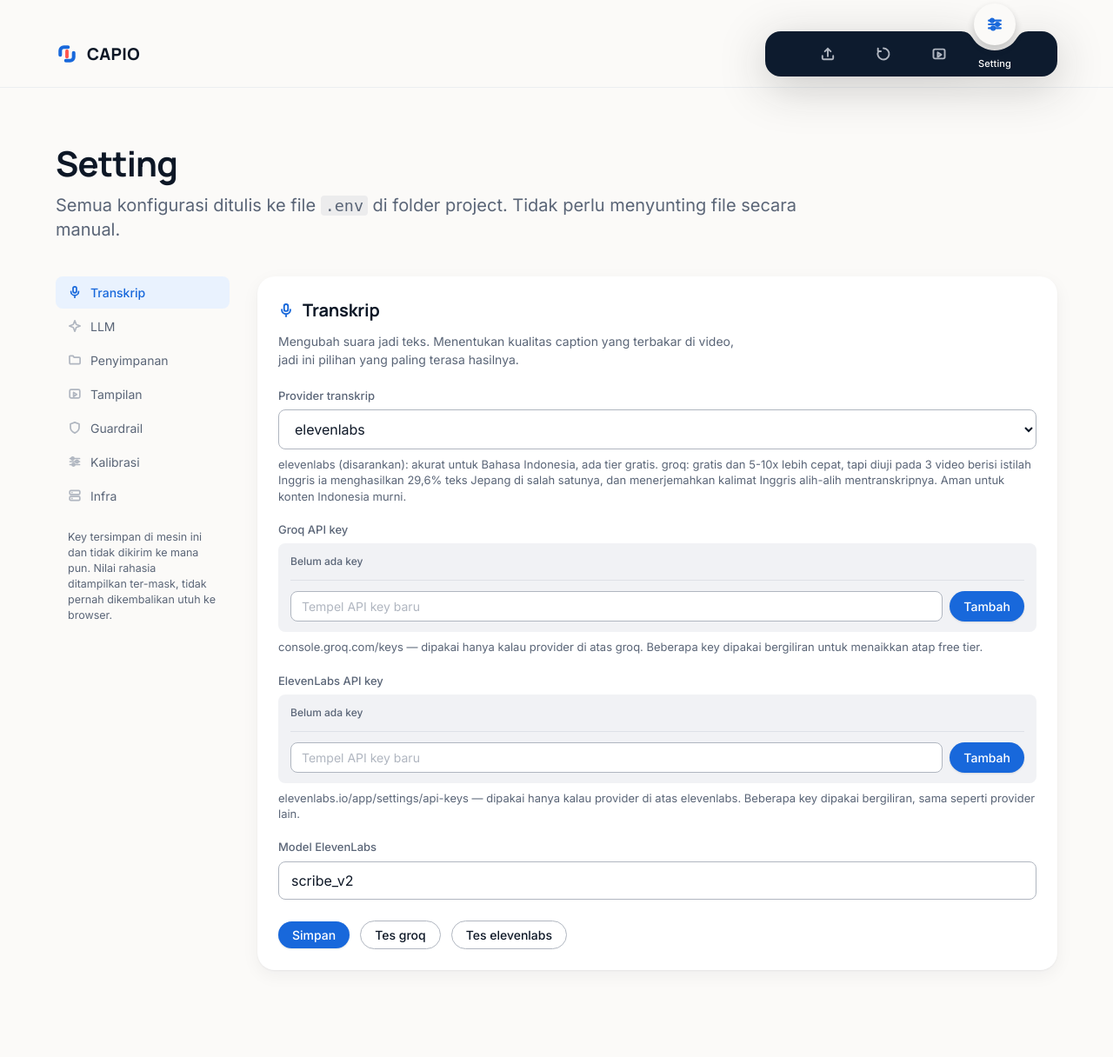
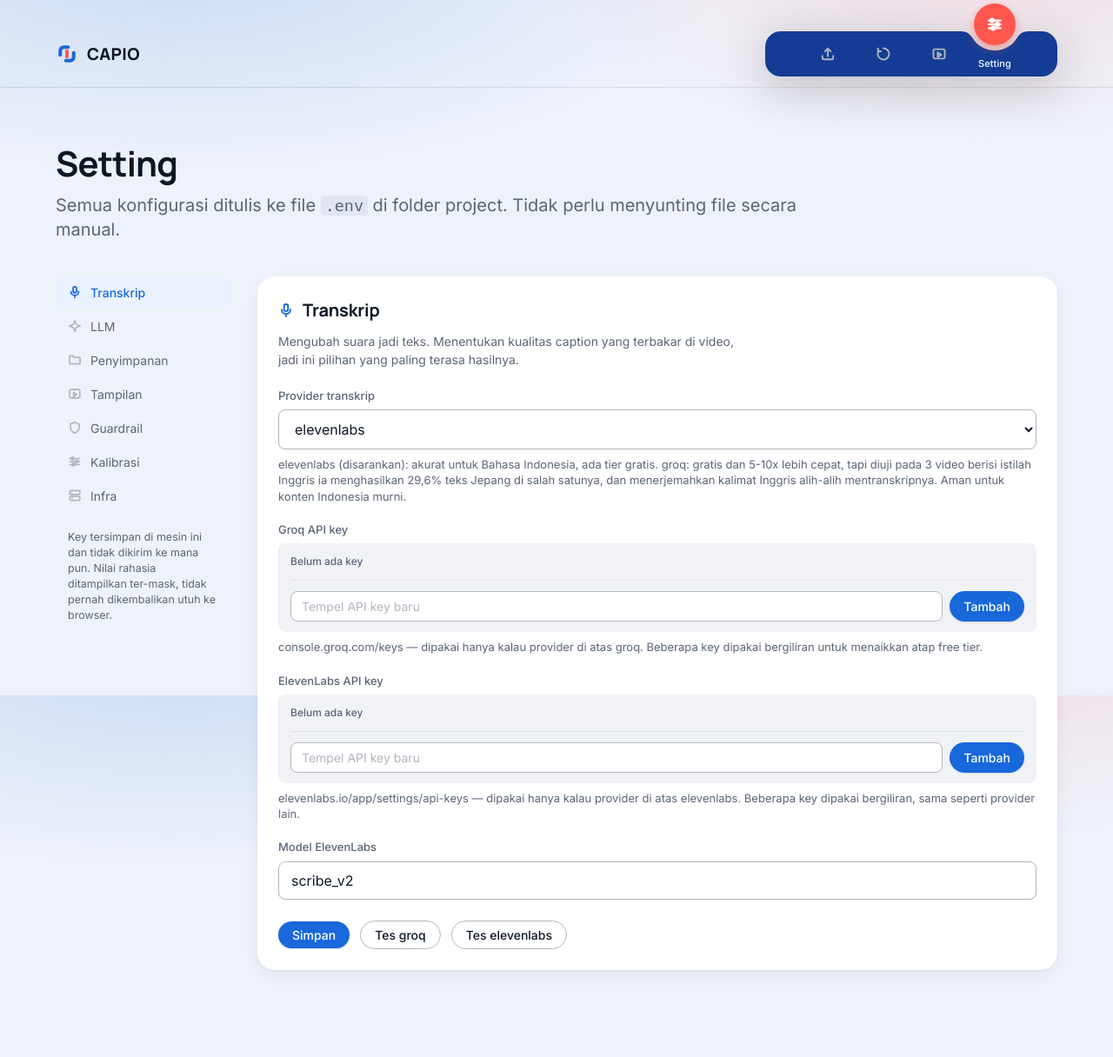
Before and after one commit to dataagentiv-gif/agentiv-capio, a FastAPI app: page /settings in a window 1280 px wide. Shown: the whole page at 87% size. Run offline with FastAPI, Linux system fonts and the light colour scheme; data that the repository does not hold is empty; parts of the project's set-up code (start-up, migrations or seed data) failed here and were passed over.

Commit message:
feat(ui): dock biru, item aktif oranye, halaman bersapuan warna
Permintaan: halaman diberi warna, navbar biru, halaman yang sedang aktif
oranye.

Sapuan warna memakai dua gradasi radial — biru di kiri, koral di kanan —
ditambatkan ke VIEWPORT, dan body serta nav memakai nilai yang sama persis
lewat satu token. Percobaan pertama menaruhnya di <main>, dan itu langsung
kelihatan salah: gradasinya terpotong kotak main selebar 1200px dan
meninggalkan dua garis tegak di kiri-kanan halaman. Ditambatkan ke dokumen
juga tidak bisa — nav itu sticky, jadi saat digulung ia berpindah melintasi
dokumen dan akan menampilkan potongan gradasi yang berbeda dari halaman di
bawahnya, dengan garis mendatar tepat di tepi bawahnya.

Lingkaran item aktif jadi oranye penuh dengan ikon putih. Sebelumnya lingkaran
ini WAJIB persis sewarna latar nav supaya tidak meninggalkan cincin jahitan di
dalam lubang lekukan. Karena sekarang ia memang dimaksudkan menonjol, kaitan
itu lepas dengan sendirinya — dan justru itu yang membebaskan latar halaman
untuk diberi gradasi.

Aturan oranye ikut bergeser dan jadi lebih utuh: oranye menandai YANG SEDANG
BERLANGSUNG — halaman yang sedang dibuka, job yang sedang jalan, progress yang
sedang bergerak. Biru tetap memegang seluruh peran aksi.

DUA BUG DI HALAMAN SETTING, keduanya baru terlihat setelah halamannya digulung:

- Item teratas sidebar tersembunyi di balik navbar. `top: 80px` ditulis sebagai
  angka mati saat nav masih setinggi 56px; nav lalu ditinggikan jadi 100px dan
  angka itu ketinggalan tanpa satu pun tanda. Sekarang tinggi nav sebenarnya
  diumumkan app.js ke --nav-h, jadi keduanya tidak bisa lagi berselisih.

- Daftar tautan dan catatan di bawahnya saling menimpa. Yang sticky cuma
  <nav>-nya, sementara catatan itu saudaranya di dalam kolom yang sama — jadi
  catatan tergulung ke atas lalu menembus daftar yang diam. Yang menempel
  sekarang seluruh kolom sisi, sehingga keduanya bergerak bersama.

416 test tetap lolos.

Co-Authored-By: Claude Opus 5 <noreply@anthropic.com>

```diff
--- a/web/static/app.js
+++ b/web/static/app.js
@@ -217,6 +217,16 @@ function idJob(id) {
       'Z',
     ].join(' '));
     el.classList.add('digambar');
+
+    // Tinggi nav sebenarnya diumumkan ke CSS. Sidebar Setting menempel di
+    // bawahnya, dan angka mati di CSS pasti ketinggalan begitu tinggi nav
+    // berubah — gejalanya item teratas sidebar tersembunyi di balik navbar,
+    // tanpa satu pun error.
+    const nav = el.closest('.nav');
+    if (nav) {
+      document.documentElement.style.setProperty(
+        '--nav-h', `${Math.round(nav.getBoundingClientRect().height)}px`);
+    }
   }
 
   gambar();
--- a/web/static/style.css
+++ b/web/static/style.css
@@ -58,13 +58,31 @@
 
   /* Dasar halaman TERPISAH dari permukaan kartu. Sebelumnya keduanya
      --surface-canvas, jadi kartu putih di atas halaman putih cuma dibedakan
-     garis rambut 1px dan seluruh UI terbaca rata tanpa kedalaman. */
-  --surface-page: #fbfaf8;
+     garis rambut 1px dan seluruh UI terbaca rata tanpa kedalaman.
+     Bernada biru muda, bukan abu netral: warnanya cukup untuk terasa, masih
+     cukup pucat untuk tidak menyaingi apa pun yang berdiri di atasnya. */
+  --surface-page: #eef2fa;
   --surface-canvas: #ffffff;
   --surface-soft: #f1f2f5;
   --surface-tinted: #e9f2fe;
   --surface-lavender: #eed7fc;
-  --surface-dark: #0d1b2e;
+  /* Dock biru brand, bukan navy yang nyaris hitam. Cukup gelap untuk ikon
+     putih tetap terbaca, cukup biru untuk jelas satu keluarga dengan logonya. */
+  --surface-dark: #143c94;
+
+  /* Tinggi nav, diisi ulang app.js dari ukuran sebenarnya. Nilai di sini cuma
+     cadangan sebelum JS jalan. Dipakai sidebar Setting untuk menempel di bawah
+     nav — ditulis sebagai angka mati, ia PASTI ketinggalan begitu tinggi nav
+     berubah, dan gejalanya item teratas sidebar tersembunyi di balik navbar. */
+  --nav-h: 100px;
+
+  /* Sapuan warna dasar halaman. Ditulis sekali sebagai token karena DUA elemen
+     harus memakainya sama persis — body dan nav — dan dua salinan pasti akan
+     berbeda suatu saat. */
+  --wash:
+    radial-gradient(900px 340px at 16% -40px, rgba(24, 104, 219, .16), transparent 70%),
+    radial-gradient(760px 320px at 88% -60px, rgba(255, 86, 77, .13), transparent 70%),
+    var(--surface-page);
 
   /* PERLUASAN di luar token asli. Sistem Atlassian yang diberikan tidak punya
      warna sukses/gagal sama sekali — kuning, violet, dan hijau di sana khusus
@@ -106,9 +124,19 @@
   vertical-align: -2px;
 }
 
+/* Nav memakai sapuan yang SAMA dengan body, dan keduanya `fixed`.
+   Ini bukan gaya-gayaan: nav itu sticky, jadi saat digulung ia berpindah
+   melintasi dokumen. Kalau sapuannya menempel dokumen, nav akan menampilkan
+   potongan gradasi yang berbeda dari halaman di bawahnya dan muncul garis
+   mendatar tepat di tepi bawah nav. Ditambatkan ke VIEWPORT, keduanya selalu
+   melihat potongan yang sama berapa pun posisi gulungannya. */
+body, .nav {
+  background: var(--wash);
+  background-attachment: fixed;
+}
+
 body {
   margin: 0;
-  background: var(--surface-page);
   color: var(--color-ink);
   font-family: var(--font-text);
   font-size: 16px;
@@ -124,8 +152,8 @@ a { color: var(--color-action); }
   position: sticky;
   top: 0;
   z-index: 10;
-  background: var(--surface-page);
-  border-bottom: 1px solid var(--color-fog);
+  /* Latar diatur bersama body di atas. */
+  border-bottom: 1px solid rgba(13, 23, 38, .07);
 }
 
 .nav-inner {
@@ -300,16 +328,16 @@ a { color: var(--color-action); }
   transform: translate(-50%, -50%);
   width: calc((var(--lekuk) - var(--sela)) * 2);
   height: calc((var(--lekuk) - var(--sela)) * 2);
-  /* WAJIB sama dengan latar nav, bukan putih murni. Lingkaran ini duduk di
-     dalam lubang lekukan, dan lubang itu memperlihatkan latar nav — kalau
-     keduanya beda sedikit saja, muncul cincin jahitan tipis mengelilinginya
-     yang terlihat seperti bug rendering. */
-  background: var(--surface-page);
-  color: var(--color-action);
-  box-shadow: 0 4px 10px rgba(16, 18, 20, .18);
+  /* Oranye penuh dengan ikon putih. Dulu lingkaran ini putih dan harus persis
+     sewarna latar nav supaya tidak meninggalkan cincin jahitan; sekarang ia
+     memang DIMAKSUDKAN menonjol, jadi kaitan warna itu lepas dengan sendirinya
+     — celah di sekelilingnya kembali jadi celah sungguhan. */
+  background: var(--color-accent);
+  color: var(--color-white);
+  box-shadow: 0 4px 12px rgba(255, 86, 77, .45);
 }
 
-.dock a.on:hover .ikon { background: var(--surface-page); }
+.dock a.on:hover .ikon { background: #ff6b63; }
 
 .dock a.on .ic { width: 20px; height: 20px; }
 
@@ -987,10 +1015,21 @@ input.chip-num { width: 96px; cursor: text; text-align: center; }
   align-items: start;
 }
 
-/* Sticky supaya berpindah sub-halaman tidak menuntut scroll ke atas dulu. */
+/* Sticky supaya berpindah sub-halaman tidak menuntut scroll ke atas dulu.
+   Yang menempel adalah SELURUH kolom sisi, bukan cuma daftar tautannya:
+   catatan di bawahnya ikut sebagai saudara di dalam kolom yang sama, dan kalau
+   hanya daftarnya yang menempel, catatan itu tergulung ke atas lalu menembus
+   daftar yang diam — dua teks bertumpuk saling menimpa.
+
+   Jaraknya diikat ke tinggi nav sebenarnya, bukan angka mati: pernah 80px,
+   lalu nav ditinggikan dan item teratas sidebar tersembunyi di baliknya tanpa
+   satu pun tanda. */
+.settings-sisi {
+  position: sticky;
+  top: calc(var(--nav-h) + 20px);
+}
+
 .settings-nav {
-  position: sticky;
-  top: 80px;
   display: flex;
   flex-direction: column;
   gap: 2px;
--- a/web/templates/settings.html
+++ b/web/templates/settings.html
@@ -6,7 +6,7 @@
 
 {% block content %}
 <div class="settings-layout">
-  <div>
+  <div class="settings-sisi">
     <nav class="settings-nav" id="nav"></nav>
     <p class="nav-note">
       Key tersimpan di mesin ini dan tidak dikirim ke mana pun. Nilai rahasia
```
